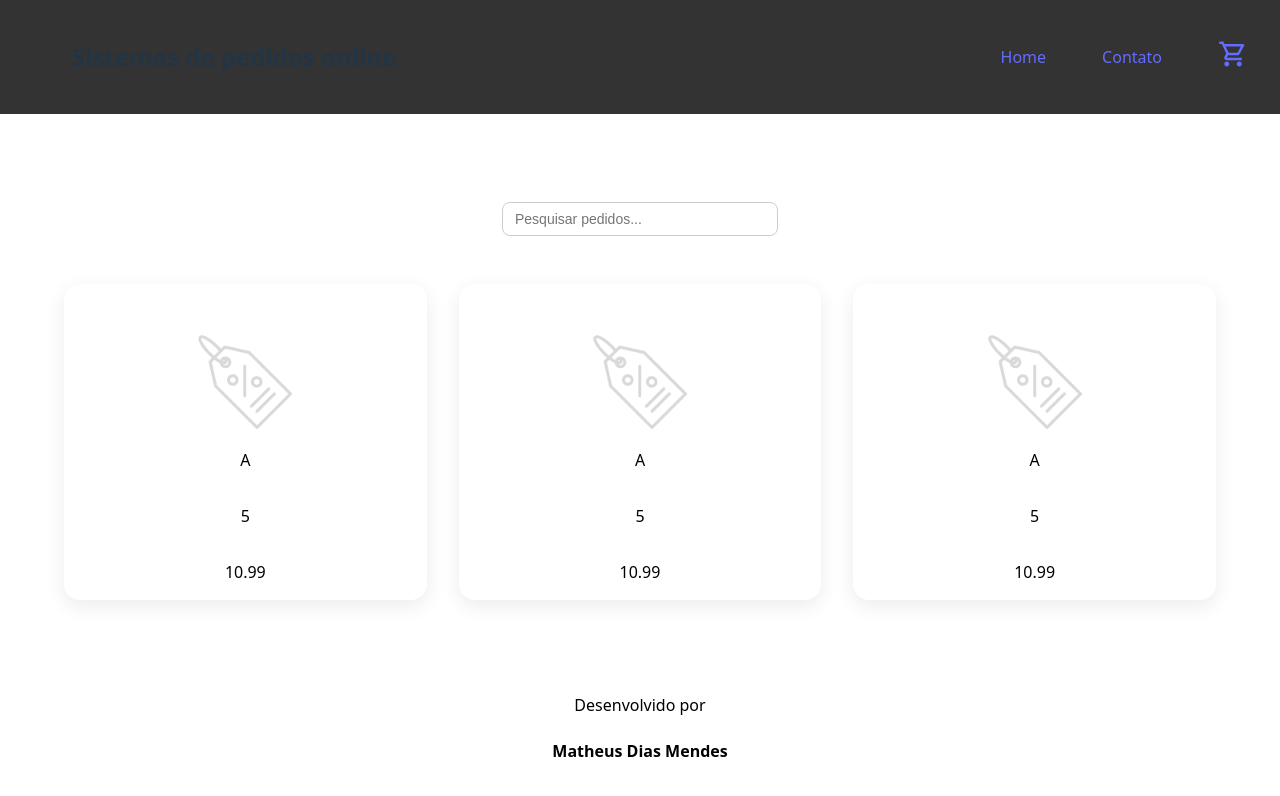
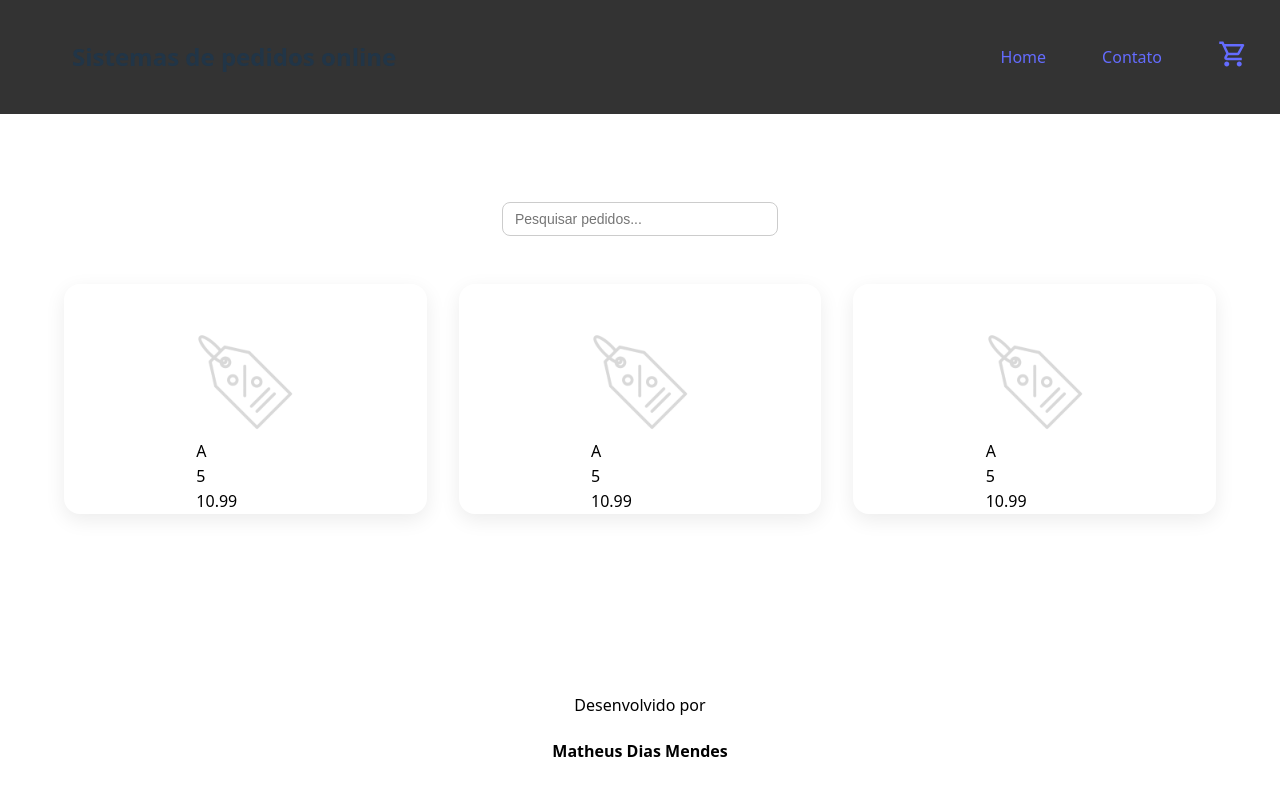
Before and after one commit to mthsz-dm/sistema-de-pedidos-online, a React (Vite) app in the folder frontend/: page / in a window 1280 px wide. Shown: the top 796 px of the page. Built offline with nearby package versions, Linux system fonts and the light colour scheme.

Commit message:
Instalei o react router e adicionei a pagina de produtos(Ainda não finalizada)

```diff
--- a/frontend/package.json
+++ b/frontend/package.json
@@ -12,7 +12,8 @@
   "dependencies": {
     "react": "^19.1.1",
     "react-dom": "^19.1.1",
-    "react-icons": "^5.5.0"
+    "react-icons": "^5.5.0",
+    "react-router-dom": "^7.9.4"
   },
   "devDependencies": {
     "@eslint/js": "^9.36.0",
--- a/frontend/src/App.jsx
+++ b/frontend/src/App.jsx
@@ -1,43 +1,24 @@
-import { useState } from "react";
-import Navbar from "./components/Navbar.jsx";
-import Footer from "./components/Footer.jsx";
-import Img from "./assets/img/desconto.png";
-import "./assets/css/App.css";
-
-const produtos = [
-  { id: 1, nome: "A", valor: 10.99, estrelas: 5 },
-  { id: 2, nome: "A", valor: 10.99, estrelas: 5 },
-  { id: 3, nome: "A", valor: 10.99, estrelas: 5 },
-].map((s) => ({
-  ...s,
-}));
+import { useState } from 'react'
+import { BrowserRouter as Router, Routes, Route } from 'react-router-dom';
+import Navbar from './components/Navbar.jsx'
+import Footer from './components/Footer.jsx'
+import Home from './pages/Home.jsx';
+import Product from './pages/Product.jsx';
+import './assets/css/App.css'
 
 function App() {
   return (
-    <>
+    <Router>
       <Navbar />
-      <div>
-        <div className="espaco">
-          <input type="text" placeholder="Pesquisar pedidos..." />
-        </div>
-        <section className="section">
-          <div className="itens-grid">
-            {produtos.map((s) => (
-              <div className="card">
-                <div className="card-body">
-                  <img src={Img} alt="produto1" width="100px" />
-                  <p>{s.nome}</p>
-                  <p>{s.estrelas}</p>
-                  <p>{s.valor}</p>
-                </div>
-              </div>
-            ))}
-          </div>
-        </section>
+      <div className="content-wrap">
+        <Routes>
+          <Route path="/" element={<Home />} />
+          <Route path="/product" element={<Product />} />
+        </Routes>
       </div>
       <Footer />
-    </>
-  );
+    </Router>
+  )
 }
 
-export default App;
+export default App
--- a/frontend/src/assets/css/App.css
+++ b/frontend/src/assets/css/App.css
@@ -5,21 +5,21 @@
   text-align: center;
 }
 
-.section{
+.section {
   padding: 3rem 2rem;
 }
 
-.card{
+.card {
   border: none;
   text-align: left;
   border-radius: 1rem;
-  box-shadow: 0 6px 20px rgba(0,0,0,0.08);
+  box-shadow: 0 6px 20px rgba(0, 0, 0, 0.08);
   transition: transform 0.25s ease, box-shadow 0.25s ease;
 }
 
-.card:hover{
+.card:hover {
   transform: translateY(-8px);
-  box-shadow: 0 6px 20px rgba(0,0,0,0.12);
+  box-shadow: 0 6px 20px rgba(0, 0, 0, 0.12);
 }
 
 .card-body {
@@ -35,16 +35,17 @@
   display: grid;
   grid-template-columns: repeat(auto-fit, minmax(250px, 1fr));
   justify-content: center;
-  gap:2rem;
+  gap: 2rem;
 }
 
-p{
+.card-body p {
   color: black;
+  margin:1px;
 }
-.espaco{
+.espaco {
   padding-top: 170px;
 }
-input{
+input {
   padding: 8px 12px;
   border: 1px solid #ccc;
   border-radius: 8px;
--- /dev/null
+++ b/frontend/src/pages/Home.jsx
@@ -0,0 +1,42 @@
+import { useState } from "react";
+import Img from "../assets/img/desconto.png";
+import "../assets/css/App.css";
+
+const produtos = [
+  { id: 1, nome: "A", valor: 10.99, estrelas: 5 },
+  { id: 2, nome: "A", valor: 10.99, estrelas: 5 },
+  { id: 3, nome: "A", valor: 10.99, estrelas: 5 },
+].map((s) => ({
+  ...s,
+}));
+
+function Home() {
+  return (
+    <>
+      <div>
+        <div className="espaco">
+          <input type="text" placeholder="Pesquisar pedidos..." />
+        </div>
+        <section className="section">
+          <div className="itens-grid">
+            {produtos.map((s) => (
+              <div className="card">
+                <div className="card-body">
+                  <a href="">
+                    <img src={Img} alt="produto1" width="100px" />
+                    <p>{s.nome}</p>
+                    <p>{s.estrelas}</p>
+                    <p>{s.valor}</p>
+                  </a>
+
+                </div>
+              </div>
+            ))}
+          </div>
+        </section>
+      </div>
+    </>
+  );
+}
+
+export default Home;
--- /dev/null
+++ b/frontend/src/pages/Product.jsx
@@ -0,0 +1,14 @@
+import { useState } from "react";
+import Navbar from "../components/Navbar.jsx";
+import Footer from "../components/Footer.jsx";
+
+function Product(){
+    return(
+        <>
+         <div>
+
+         </div>
+        </>
+    );
+}
+export default Product;
```
Also changed, not shown: frontend/src/assets/css/Navbar.css (+5 -5 lines), frontend/src/assets/css/Footer.css (indentation only), 1 other file (tests, documents, lock files or other folders).
